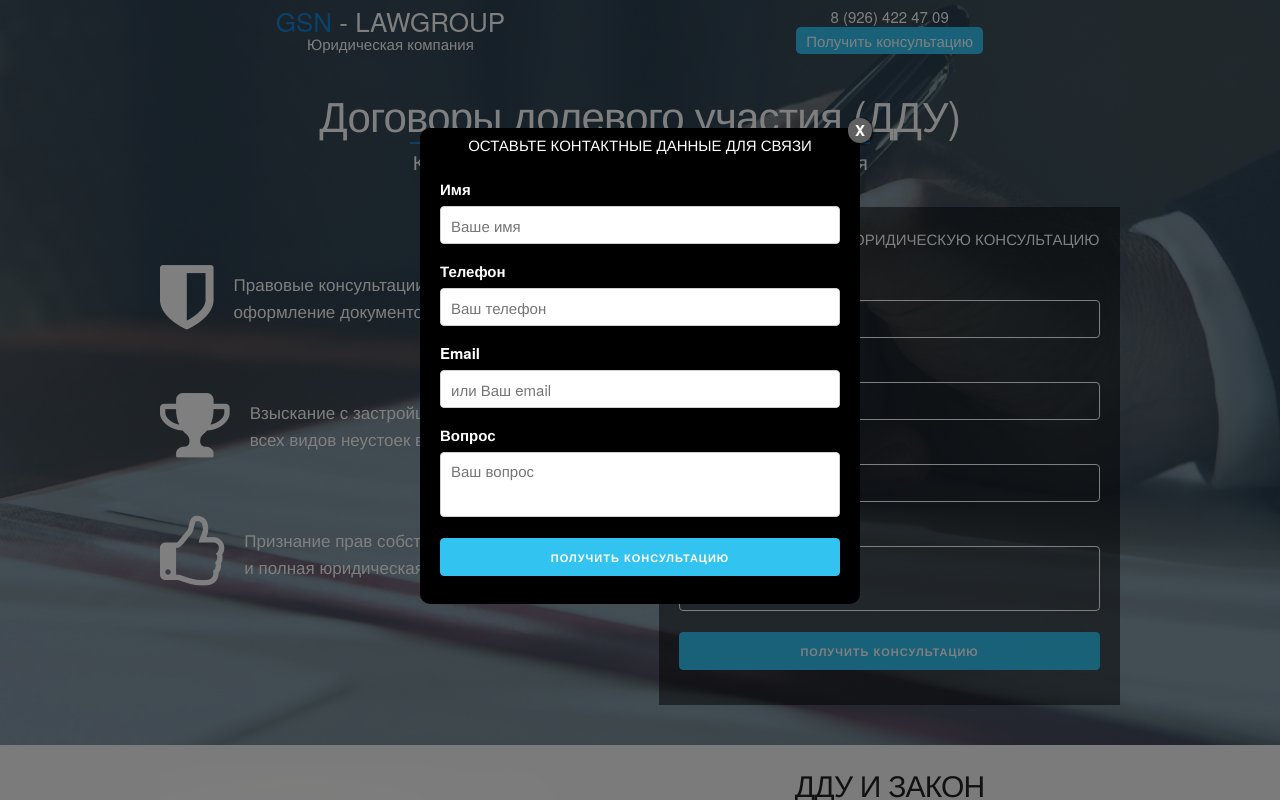
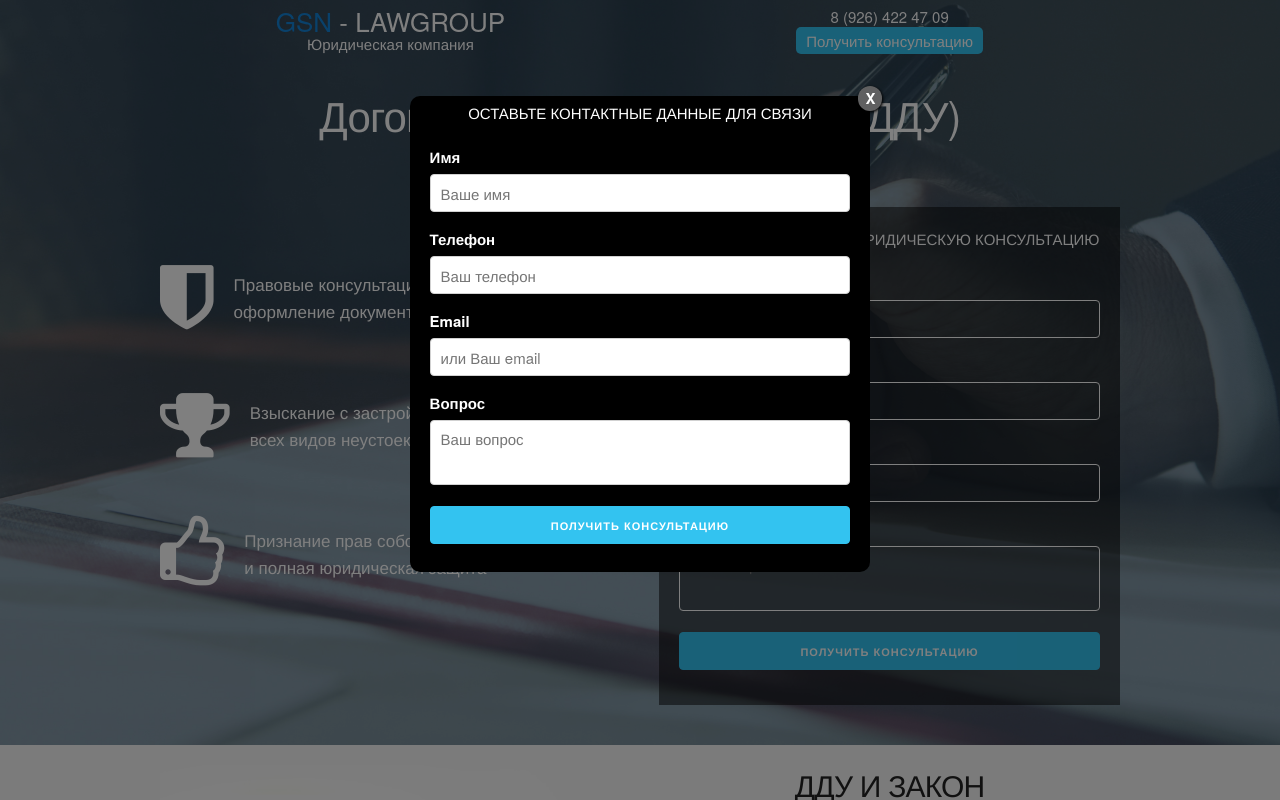
Before and after one commit to YellowAgency/lawers_landing, a Django app: page / in a window 1280 px wide, after a click on "Получить консультацию". Run offline with Django 3.2, Linux system fonts and the light colour scheme; some libraries are stand-ins or nearby versions.

Commit message:
adaptive modalDialog

```diff
--- a/static/css/main.css
+++ b/static/css/main.css
@@ -273,9 +273,8 @@
 	pointer-events: auto;
 }
 
-.modalDialog > div {
+.modalDialog__content {
     color: white;
-	width: 400px;
 	position: relative;
 	margin: 10% auto;
 	padding: 5px 20px 13px 20px;
--- a/templates/base.html
+++ b/templates/base.html
@@ -368,7 +368,9 @@
     Политика конфиденциальности
 </footer>
 <div id="openModal" class="modalDialog">
-
+    <div class="container">
+        <div class="row">
+            <div class="six columns offset-by-three modalDialog__content">
                 <div>
                     <a title="Close" class="close" onclick="closeConsultation(this)">X</a>
                     <h6 class="modalDialog_center">ОСТАВЬТЕ КОНТАКТНЫЕ ДАННЫЕ ДЛЯ СВЯЗИ</h6>
@@ -377,9 +379,11 @@
                         {% csrf_token %}
                         <div class="row">
                             <label class="modalDialog_align" for="name_input">Имя</label>
-                <input class="u-full-width askform__input_black" type="text" placeholder="Ваше имя" id="name_input">
+                            <input class="u-full-width askform__input_black" type="text" placeholder="Ваше имя"
+                                   id="name_input">
                             <label for="phone_number">Телефон</label>
-                <input class="u-full-width askform__input_black phone-validator" type="text" placeholder="Ваш телефон"
+                            <input class="u-full-width askform__input_black phone-validator" type="text"
+                                   placeholder="Ваш телефон"
                                    id="phone_number">
                             <label for="email">Email</label>
                             <input class="u-full-width askform__input_black" type="email" placeholder="или Ваш email"
@@ -394,6 +398,9 @@
                     </form>
                 </div>
             </div>
+        </div>
+    </div>
+</div>
 <script src="https://code.jquery.com/jquery-3.1.1.min.js" integrity="sha256-hVVnYaiADRTO2PzUGmuLJr8BLUSjGIZsDYGmIJLv2b8=" crossorigin="anonymous"></script>
 <script type="text/javascript" src="{% static 'django_ajax/js/jquery.ajax.min.js' %}"></script>
 <script type="text/javascript" src="{% static 'js/mask.js' %}"></script>
```
Lines whose indentation alone changed are shown as unchanged.
